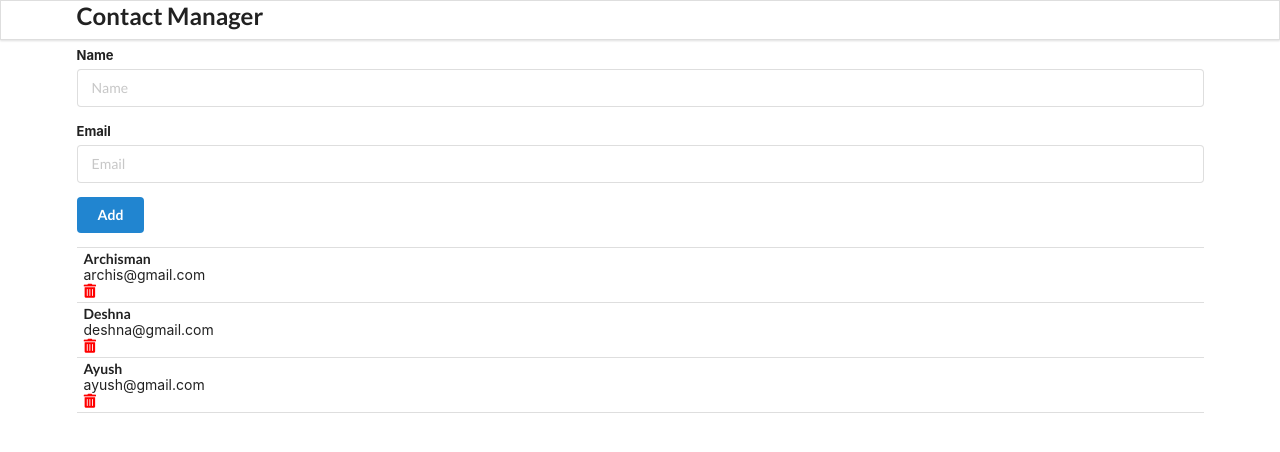
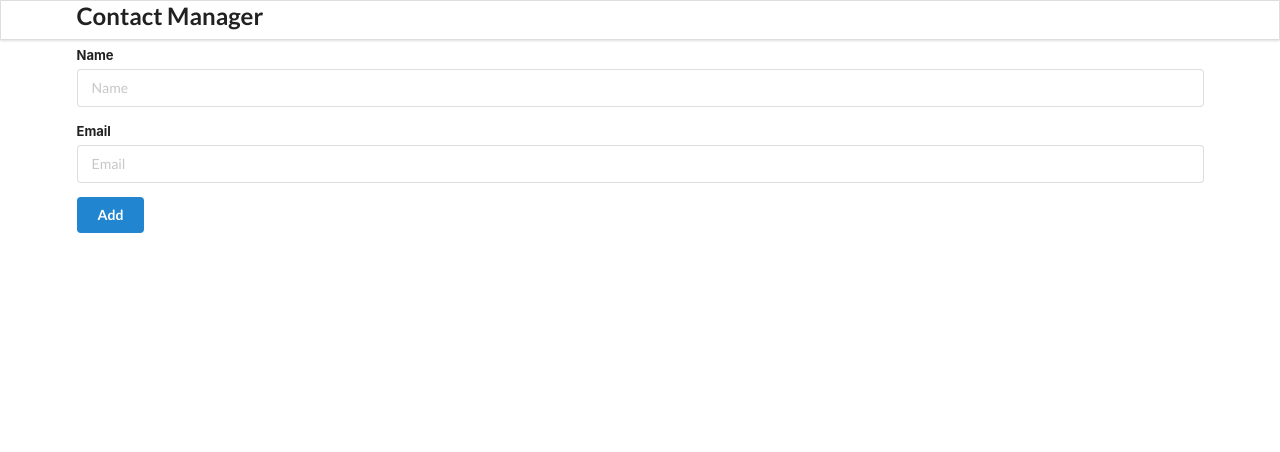
Before and after one commit to arcodes-real/Contact-Manager-Application, a React (Create React App) app in the folder contact-app/: page / in a window 1280 px wide. Shown: the top 452 px of the page. Built offline with nearby package versions, Linux system fonts and the light colour scheme.

Commit message:
Add contact functionality created

```diff
--- a/contact-app/src/components/AddContact.js
+++ b/contact-app/src/components/AddContact.js
@@ -1,22 +1,65 @@
-import React from 'react'
+import React, { useState } from 'react'
 
-export default function AddContact() {
+export default function AddContact(props) {
+
+  const [name, setName] = useState("");
+  const [email, setEmail] = useState("");
+
+  const handleNameChange = (event) =>{
+    setName(event.target.value)
+  }
+
+  const handleEmailChange = (event) =>{
+    setEmail(event.target.value)
+  }
+
+  const handleAddContact = (event) =>{
+
+    if(name === "" || email === ""){
+      alert("All field are mandatory")
+    }
+
+    const newContact = {
+      id : name.length + 1,
+      name:name,
+      email:email };
+
+    props.addContact(newContact);
+    setName("")
+    setEmail("")
+    event.preventDefault();
+  }
   return (
     <div className='ui main'>
       <h2>Add Contact</h2>
-      <form className='ui form'>
+      <form
+      className='ui form'
+      onSubmit={handleAddContact}>
 
         <div className='field'>
             <label>Name</label>
-            <input type='text' name='name' placeholder='Name' />
+            <input
+            onChange={handleNameChange}
+            value={name}
+            type='text'
+            name='name'
+            placeholder='Name'
+             />
         </div>
 
         <div className='field'>
             <label>Email</label>
-            <input type='text' name='email' placeholder='Email' />
+            <input
+            onChange={handleEmailChange}
+            value={email}
+            type='text'
+            name='email'
+            placeholder='Email' />
         </div>
 
-        <button className='ui button blue'>Add</button>
+        <button
+         className='ui button blue'
+         type="submit">Add</button>
       </form>
     </div>
   )
--- a/contact-app/src/components/App.js
+++ b/contact-app/src/components/App.js
@@ -1,4 +1,4 @@
-import React from 'react';
+import React, { useState } from 'react';
 import './App.css';
 
 // import components
@@ -8,29 +8,18 @@ import ContactList from "./ContactList"
 
 function App() {
 
-  const contacts = [
-    {
-      id : 1,
-      name : "Archisman",
-      email : "archis@gmail.com"
-    },
-    {
-      id : 2,
-      name : "Deshna",
-      email : "deshna@gmail.com"
-    },
-    {
-      id : 3,
-      name : "Ayush",
-      email : "ayush@gmail.com"
-    }
-  ]
+ const [contacts, setContacts] = useState([]);
+
+ const addNewContact = (newContact) => {
+  console.log(newContact)
+  setContacts([...contacts, newContact]);
+};
 
   return (
     <div className='ui container'>
       <Header />
-      <AddContact />
-      <ContactList contacts = {contacts} />
+      <AddContact addContact={addNewContact} />
+      <ContactList contacts = {contacts} setContacts={setContacts} />
     </div>
   );
 }
--- a/contact-app/src/components/ContactCard.js
+++ b/contact-app/src/components/ContactCard.js
@@ -1,10 +1,12 @@
 import React from 'react'
+import user from "../images/user.png"
 
 export default function ContactCard(props) {
 
     const {name, email} = props.contact
   return (
     <div className='item'>
+      <img className='ui avatar image' src={user} alt="user" />
                 <div className='content'>
                     <div className='header'>{name}</div>
                     <div>{email}</div>
--- a/contact-app/src/components/ContactList.js
+++ b/contact-app/src/components/ContactList.js
@@ -3,12 +3,11 @@ import ContactCard from './ContactCard';
 
 export default function ContactList(props) {
 
-    const renderContactList = props.contacts.map((contact) => {
+    const renderContactList = props.contacts.map((contact,index) => {
         return (
-            <ContactCard contact={contact} />
+            <ContactCard key={index} contact={contact} />
         )
     })
-    console.log(renderContactList);
   return (
     <div className='ui celled list'>
       {renderContactList}
```
Also changed, not shown: contact-app/src/images/user.png (added).
